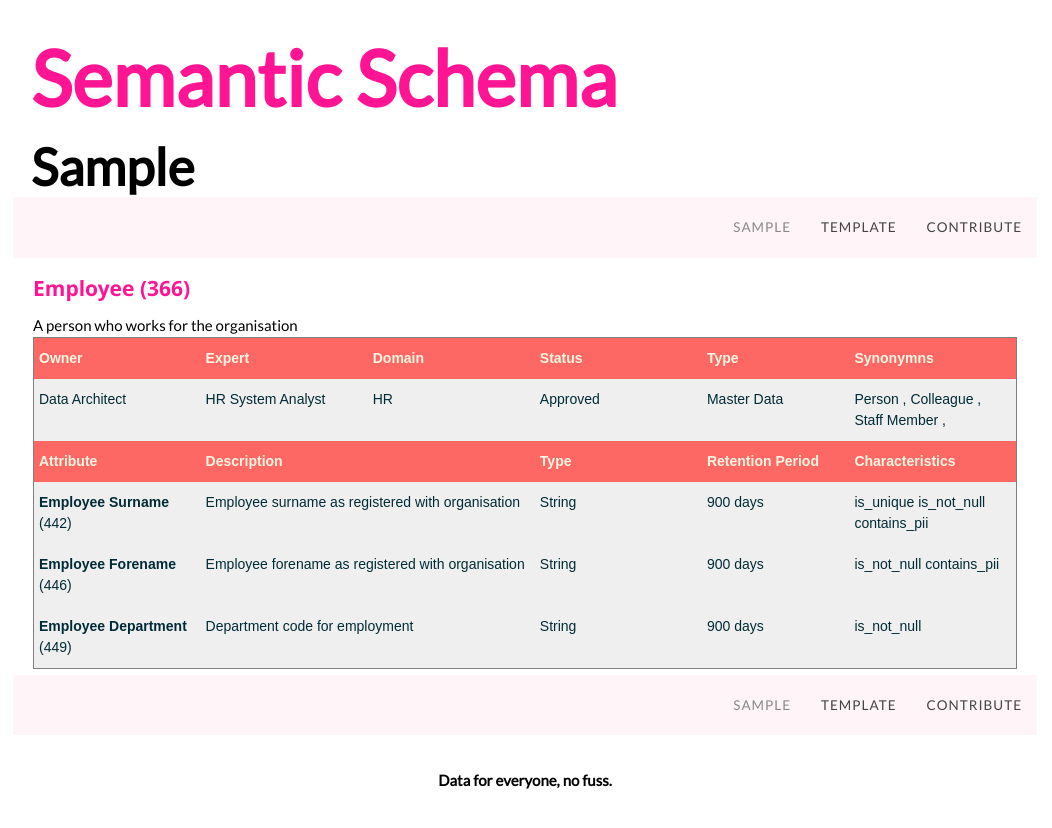
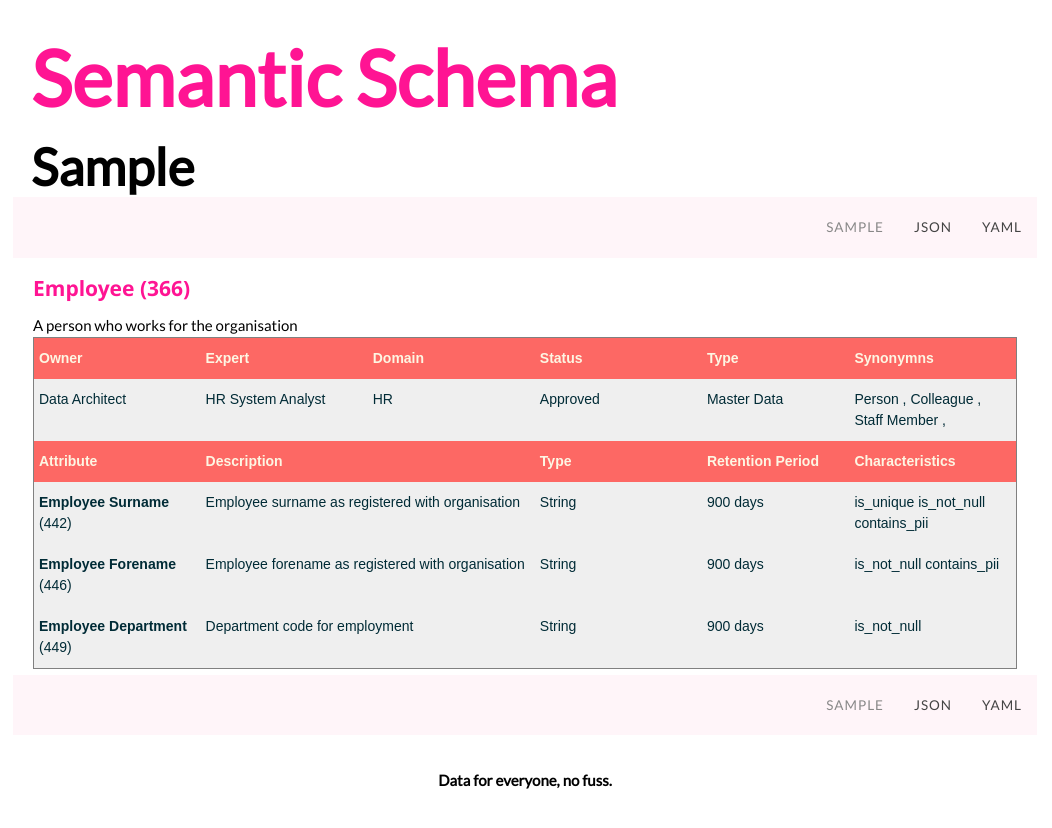
Before and after one commit to KCWADSWORTH/semantic_schema_wiki, a Jekyll site: the page built from index.html, in a window 1280 px wide. Shown: the top 828 px of the page, without its empty margins (115-1167 px from the left). Built offline with Jekyll 4.4.1, drawn with Linux system fonts in a browser that asks for light colours.

Commit message:
Update navigation.yml

```diff
--- a/_data/navigation.yml
+++ b/_data/navigation.yml
@@ -1,6 +1,6 @@
 - name: Sample
   link: /
-- name: Template
-  link: /schema/
-- name: Contribute
-  link: /contribute/
+- name: JSON
+  link: /json_template/
+- name: YAML
+  link: /yaml_template/
```
